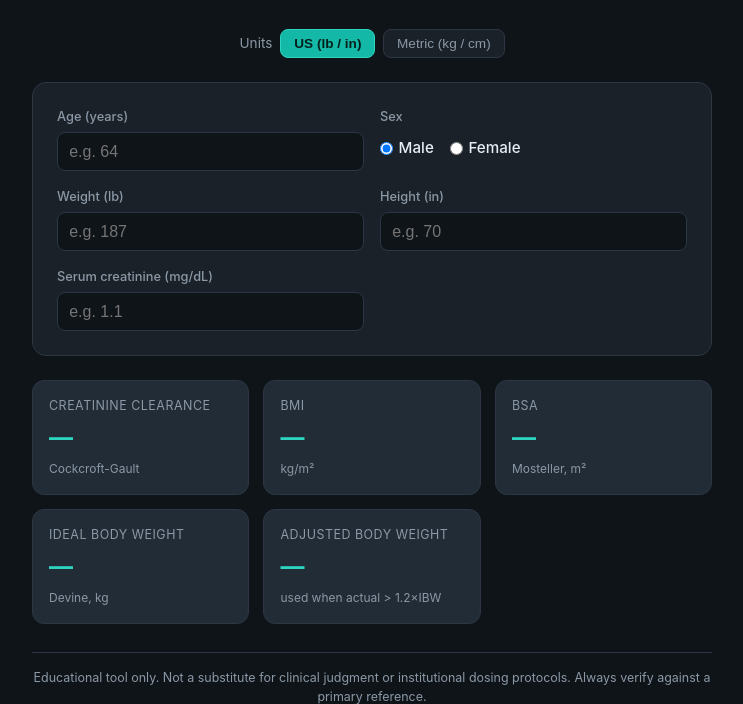
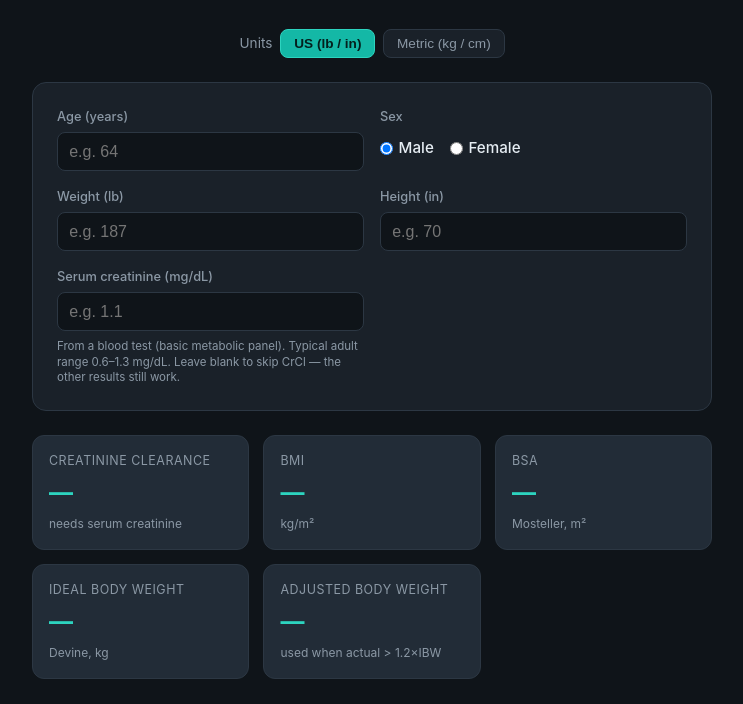
Before and after one commit to asharaali/pharmacy-clinical-calc, a plain HTML site: page index.html in a window 1280 px wide. Shown: the part 101-805 px from the top of the page, without its empty margins (268-1011 px from the left). Drawn offline with Linux system fonts and the light colour scheme.

Commit message:
Explain when serum creatinine is missing; other results still compute

```diff
--- a/app.js
+++ b/app.js
@@ -153,7 +153,10 @@ function calculate() {
     el("r-crcl-note").textContent = `Cockcroft-Gault · ${weightUsed}`;
   } else {
     el("r-crcl").textContent = "—";
-    el("r-crcl-note").textContent = "Cockcroft-Gault";
+    const needsScr = !(isFinite(scr) && scr > 0);
+    el("r-crcl-note").textContent = needsScr
+      ? "needs serum creatinine"
+      : "needs age, weight & height";
   }
 }
 
--- a/index.html
+++ b/index.html
@@ -47,6 +47,7 @@
       <div class="field">
         <label for="scr">Serum creatinine (mg/dL)</label>
         <input type="number" id="scr" min="0" step="0.01" placeholder="e.g. 1.1" />
+        <span class="hint">From a blood test (basic metabolic panel). Typical adult range 0.6&ndash;1.3 mg/dL. Leave blank to skip CrCl &mdash; the other results still work.</span>
       </div>
     </form>
 
--- a/styles.css
+++ b/styles.css
@@ -107,6 +107,13 @@ input[type="number"]:focus {
   border-color: var(--accent);
 }
 
+.hint {
+  font-size: 0.72rem;
+  color: var(--muted);
+  line-height: 1.35;
+  margin-top: 0.15rem;
+}
+
 .radio-row { display: flex; gap: 1rem; padding-top: 0.3rem; }
 .radio {
   display: flex;
```
